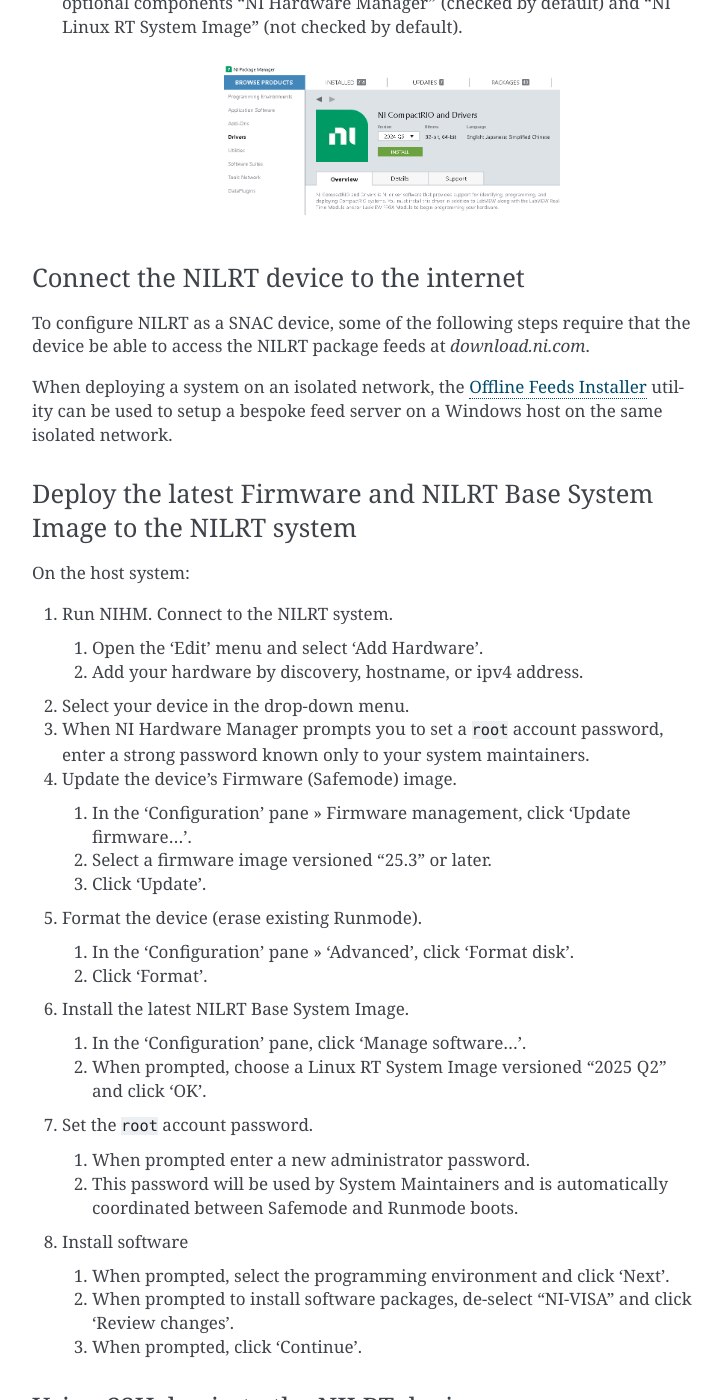
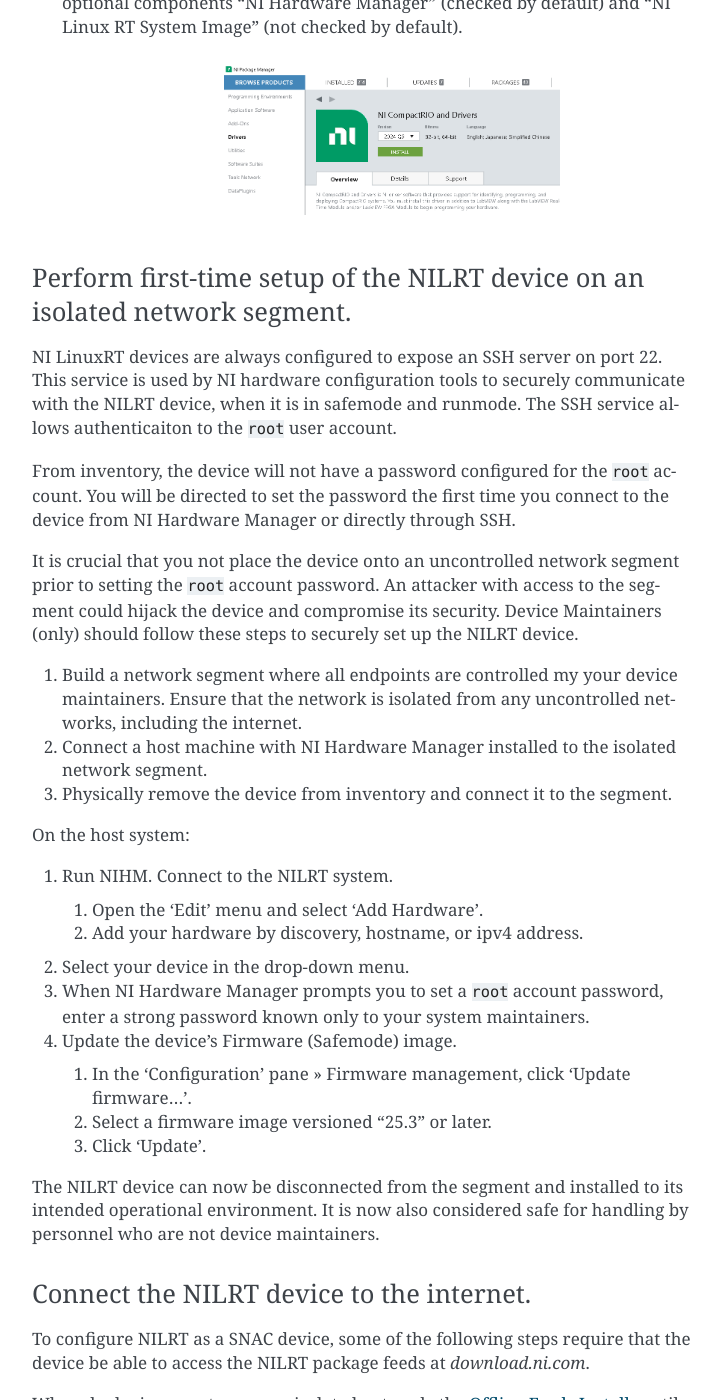
Before and after one commit to ni/nilrt-snac-guide, a Sphinx documentation site: the page built from source/appendix_1.rst, in a window 1280 px wide and 1400 px high, scrolled down 6350 px. Shown: the whole window, without its empty margins (388-1110 px from the left). Built offline with Sphinx 7.4.7, drawn with Linux system fonts in a browser that asks for light colours; some of the changed text lies outside the part shown.

Commit message:
appendix_1: add SOFU steps
Add and adjust the SNAC configuration steps to clearly outline the
required proces for Set-On-First-Use security.

Signed-off-by: Alex Stewart <alex.stewart@emerson.com>

```diff
--- a/source/appendix_1.rst
+++ b/source/appendix_1.rst
@@ -233,22 +233,27 @@
         :height: 1.57in
 
 
-.. _connect-the-nilrt-device-to-the-internet:
+.. _perform-first-time-setup-of-nilrt-device:
 
-~~~~~~~~~~~~~~~~~~~~~~~~~~~~~~~~~~~~~~~~
-Connect the NILRT device to the internet
-~~~~~~~~~~~~~~~~~~~~~~~~~~~~~~~~~~~~~~~~
+~~~~~~~~~~~~~~~~~~~~~~~~~~~~~~~~~~~~~~~~~~~~~~~~~~~~~~~~~~~~~~~~~~~~~~~~~~~~
+Perform first-time setup of the NILRT device on an isolated network segment.
+~~~~~~~~~~~~~~~~~~~~~~~~~~~~~~~~~~~~~~~~~~~~~~~~~~~~~~~~~~~~~~~~~~~~~~~~~~~~
 
-To configure NILRT as a SNAC device, some of the following steps require that the device be able to access the NILRT package feeds at *download.ni.com*.
+NI LinuxRT devices are always configured to expose an SSH server on port 22.
+This service is used by NI hardware configuration tools to securely communicate with the NILRT device, when it is in safemode and runmode.
+The SSH service allows authenticaiton to the ``root`` user account.
 
-When deploying a system on an isolated network, the `Offline Feeds Installer <https://www.ni.com/en/support/downloads/software-products/download.ni-linux-real-time-offline-installation-support.html>`__ utility can be used to setup a bespoke feed server on a Windows host on the same isolated network.
+From inventory, the device will not have a password configured for the ``root`` account.
+You will be directed to set the password the first time you connect to the device from NI Hardware Manager or directly through SSH.
 
+It is crucial that you not place the device onto an uncontrolled network segment prior to setting the ``root`` account password.
+An attacker with access to the segment could hijack the device and compromise its security.
+Device Maintainers (only) should follow these steps to securely set up the NILRT device.
 
-.. _deploy-the-latest-firmware-and-nilrt-base-system-image-to-the-nilrt-system:
-
-~~~~~~~~~~~~~~~~~~~~~~~~~~~~~~~~~~~~~~~~~~~~~~~~~~~~~~~~~~~~~~~~~~~~~~~~~~
-Deploy the latest Firmware and NILRT Base System Image to the NILRT system
-~~~~~~~~~~~~~~~~~~~~~~~~~~~~~~~~~~~~~~~~~~~~~~~~~~~~~~~~~~~~~~~~~~~~~~~~~~
+#. Build a network segment where all endpoints are controlled my your device maintainers.
+   Ensure that the network is isolated from any uncontrolled networks, including the internet.
+#. Connect a host machine with NI Hardware Manager installed to the isolated network segment.
+#. Physically remove the device from inventory and connect it to the segment.
 
 On the host system:
 
@@ -265,6 +270,36 @@
     #. Select a firmware image versioned "25.3" or later.
     #. Click 'Update'.
 
+
+The NILRT device can now be disconnected from the segment and installed to its intended operational environment.
+It is now also considered safe for handling by personnel who are not device maintainers.
+
+
+.. _connect-the-nilrt-device-to-the-internet:
+
+~~~~~~~~~~~~~~~~~~~~~~~~~~~~~~~~~~~~~~~~~
+Connect the NILRT device to the internet.
+~~~~~~~~~~~~~~~~~~~~~~~~~~~~~~~~~~~~~~~~~
+
+To configure NILRT as a SNAC device, some of the following steps require that the device be able to access the NILRT package feeds at *download.ni.com*.
+
+When deploying a system on an isolated network, the `Offline Feeds Installer <https://www.ni.com/en/support/downloads/software-products/download.ni-linux-real-time-offline-installation-support.html>`__ utility can be used to setup a bespoke feed server on a Windows host on the same isolated network.
+
+
+.. _deploy-the-latest-firmware-and-nilrt-base-system-image-to-the-nilrt-system:
+
+~~~~~~~~~~~~~~~~~~~~~~~~~~~~~~~~~~~~~~~~~~~~~~~~~~~~~~~~~~~~~~
+Deploy the latest NILRT Base System Image to the NILRT system.
+~~~~~~~~~~~~~~~~~~~~~~~~~~~~~~~~~~~~~~~~~~~~~~~~~~~~~~~~~~~~~~
+
+On the host system:
+
+#.  Run NIHM. Connect to the NILRT system.
+
+    #. Open the 'Edit' menu and select 'Add Hardware'.
+    #. Add your hardware by discovery, hostname, or ipv4 address.
+
+#.  Select your device in the drop-down menu.
 #.  Format the device (erase existing Runmode).
 
     #. In the 'Configuration' pane » 'Advanced', click 'Format disk'.
@@ -274,11 +309,6 @@
 
     #. In the 'Configuration' pane, click 'Manage software...'.
     #. When prompted, choose a Linux RT System Image versioned "2025 Q2" and click 'OK'.
-
-#.  Set the ``root`` account password.
-
-    #. When prompted enter a new administrator password.
-    #. This password will be used by System Maintainers and is automatically coordinated between Safemode and Runmode boots.
 
 #.  Install software
 
```
